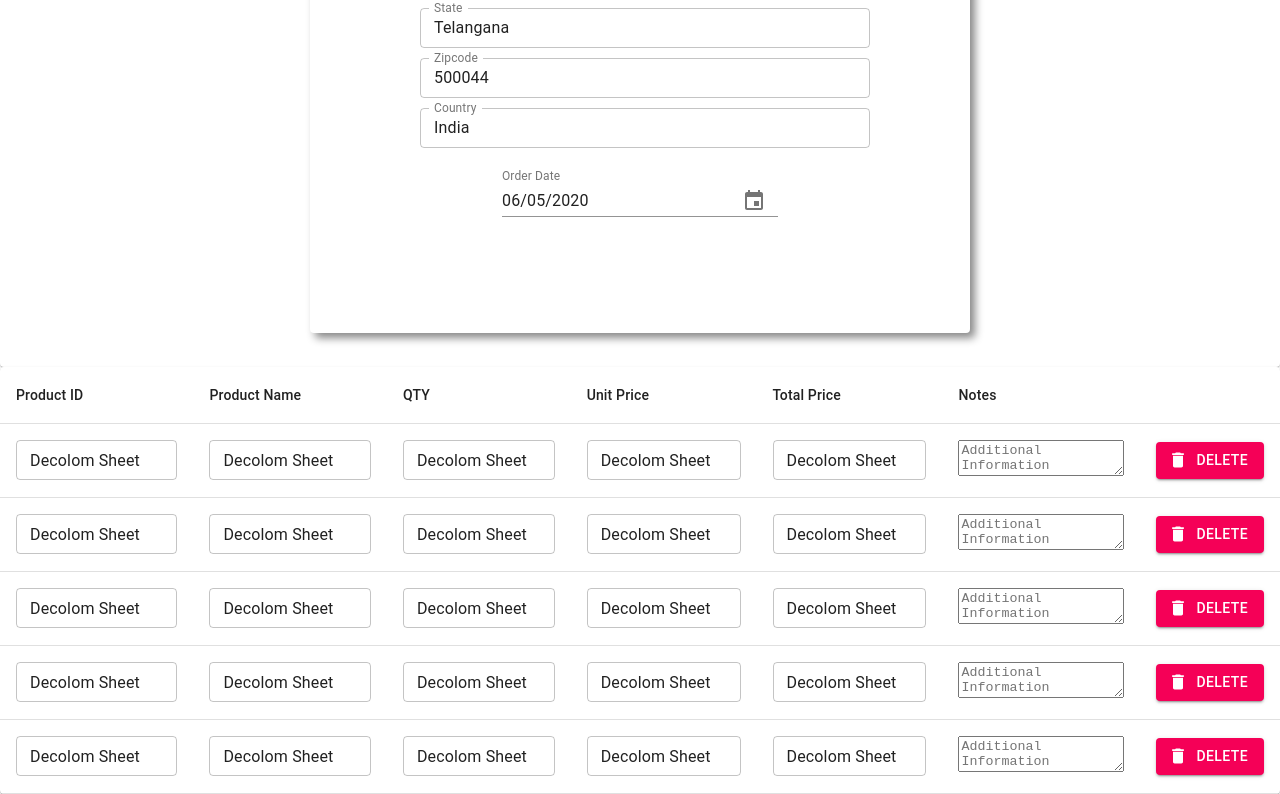
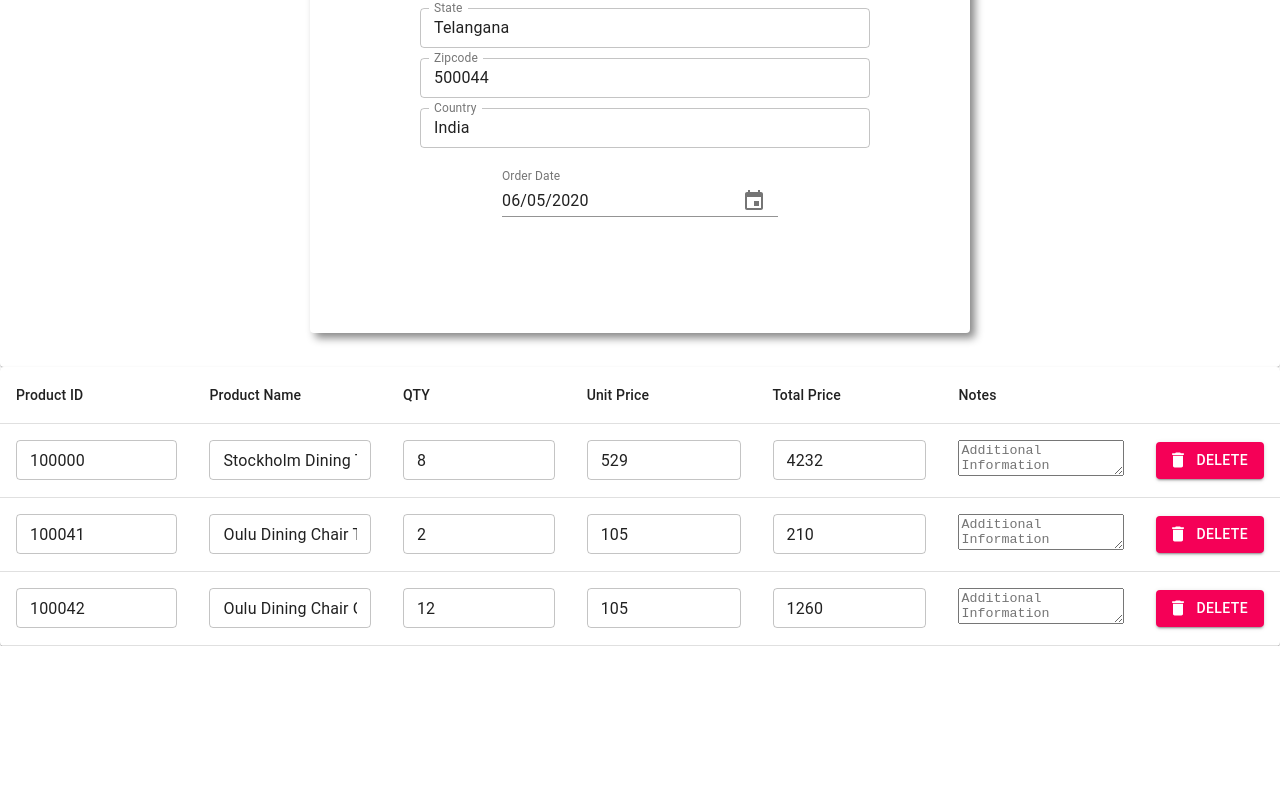
Before and after one commit to rak-shit/Edit-CO, a React (Create React App) app: page / in a window 1280 px wide. Shown: the part 1102-1896 px from the top of the page. After the commit the page ends 1748 px from the top, so only its background shows below. Built offline with nearby package versions, Linux system fonts and the light colour scheme.

Commit message:
product list filled

```diff
--- a/src/components/ProductList.js
+++ b/src/components/ProductList.js
@@ -13,23 +13,25 @@ import {
 import DeleteIcon from '@material-ui/icons/Delete'
 import productStyles from '../styles/productListStyle'
 import PropTypes from 'prop-types'
+import productData from '../json-data/product-data'
 
 const styles = productStyles
 function createData(name, calories, fat, carbs, protein) {
     return { name, calories, fat, carbs, protein };
 }
 
-const rows = [
-    createData('Frozen yoghurt', 159, 6.0, 24, 4.0),
-    createData('Ice cream sandwich', 237, 9.0, 37, 4.3),
-    createData('Eclair', 262, 16.0, 24, 6.0),
-    createData('Cupcake', 305, 3.7, 67, 4.3),
-    createData('Gingerbread', 356, 16.0, 49, 3.9),
-];
+export class ProductList extends Component {
+    constructor(props) {
+        super(props)
 
-export class ProductList extends Component {
+        this.state = {
+            productList: productData
+        }
+    }
+
     render() {
         const { classes } = this.props
+        console.log(this.state.productList)
         return (
             <div>
                 <Card>
@@ -47,13 +49,13 @@ export class ProductList extends Component {
                                 </TableRow>
                             </TableHead>
                             <TableBody>
-                                {rows.map((row) => (
-                                    <TableRow key={row.name}>
+                                {this.state.productList.map((row, i) => (
+                                    <TableRow key={i}>
                                         <TableCell component="th" scope="row">
                                             <TextField
                                                 id="outlined-primary"
                                                 label=""
-                                                value="Decolom Sheet"
+                                                value={row.productId}
                                                 variant="outlined"
                                                 color="primary"
                                                 className={classes.textBox}
@@ -64,7 +66,7 @@ export class ProductList extends Component {
                                             <TextField
                                                 id="outlined-primary"
                                                 label=""
-                                                value="Decolom Sheet"
+                                                value={row.productName}
                                                 variant="outlined"
                                                 color="primary"
                                                 className={classes.textBox}
@@ -75,7 +77,7 @@ export class ProductList extends Component {
                                             <TextField
                                                 id="outlined-primary"
                                                 label=""
-                                                value="Decolom Sheet"
+                                                value={row.qty}
                                                 variant="outlined"
                                                 color="primary"
                                                 className={classes.textBox}
@@ -86,7 +88,7 @@ export class ProductList extends Component {
                                             <TextField
                                                 id="outlined-primary"
                                                 label=""
-                                                value="Decolom Sheet"
+                                                value={row.unitPrice}
                                                 variant="outlined"
                                                 color="primary"
                                                 className={classes.textBox}
@@ -97,7 +99,7 @@ export class ProductList extends Component {
                                             <TextField
                                                 id="outlined-primary"
                                                 label=""
-                                                value="Decolom Sheet"
+                                                value={row.qty*row.unitPrice}
                                                 variant="outlined"
                                                 color="primary"
                                                 className={classes.textBox}
--- a/src/json-data/product-data.js
+++ b/src/json-data/product-data.js
@@ -0,0 +1,22 @@
+const productData = [
+    {
+        "productId": "100000",
+        "productName": "Stockholm Dining Table",
+        "qty": 8,
+        "unitPrice": 529
+    },
+    {
+        "productId": "100041",
+        "productName": "Oulu Dining Chair Tangerine(Set of 4 units)",
+        "qty": 2,
+        "unitPrice": 105
+    },
+    {
+        "productId": "100042",
+        "productName": "Oulu Dining Chair Graphite(Set of 4)",
+        "qty": 12,
+        "unitPrice": 105
+    }
+]
+
+export default productData
```
